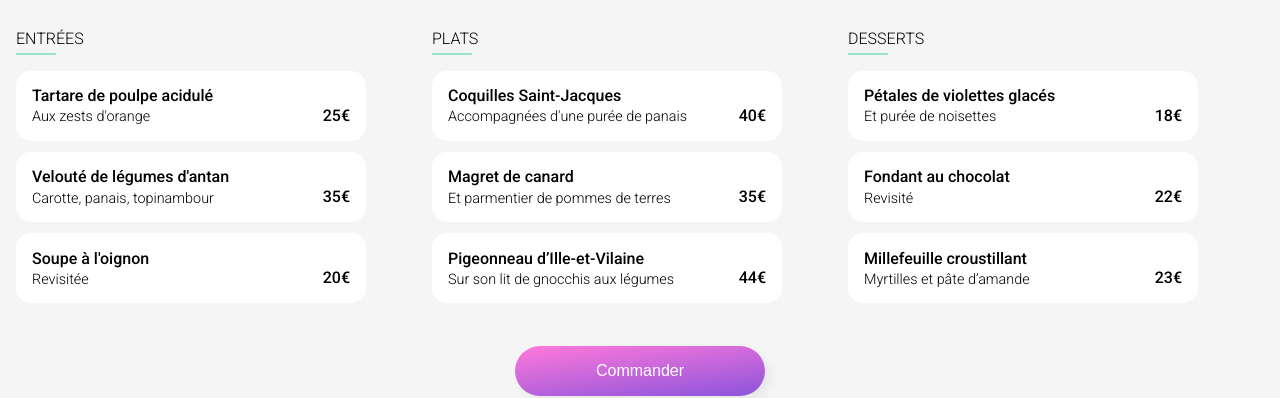
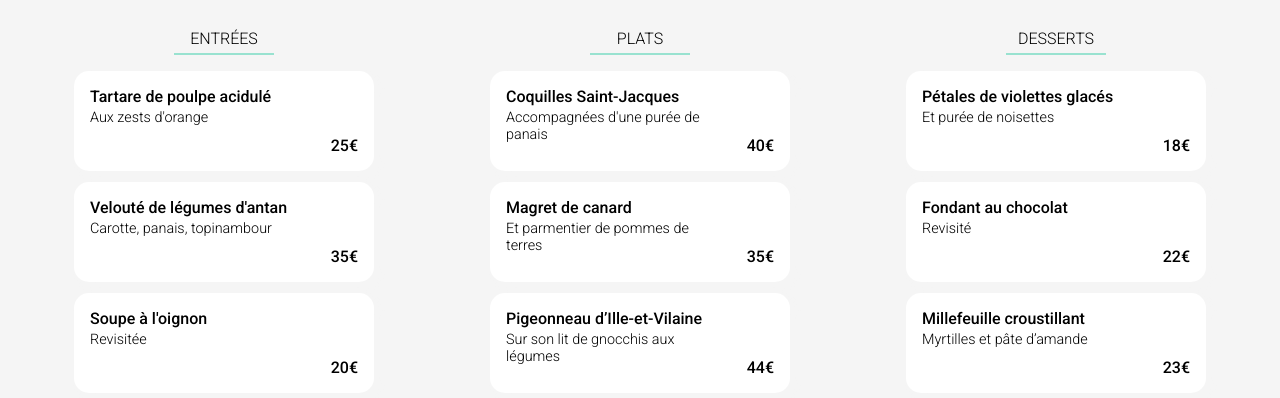
Before and after one commit to bastien-page/OC_P3_ohmyfood, a website: page html/a-la-francaise.html in a window 1280 px wide. Shown: the part 431-829 px from the top of the page. Drawn offline with Linux system fonts and the light colour scheme; a web font is replaced by a local one.

Commit message:
modif responsive Pages restaurant

```diff
--- a/sass/components/_cardmenu.scss
+++ b/sass/components/_cardmenu.scss
@@ -42,8 +42,12 @@
     }
 }
 
-@media screen and (min-width : 1100px){
+// MEDIA QUERIES
+
+@media screen and (min-width : 1000px){
     .cardmenu{
-        width: 350px;
+        align-items: flex-start;
+        width: 300px;
+        height: 100px;
 }
 }
--- a/sass/pages/_restaurant.scss
+++ b/sass/pages/_restaurant.scss
@@ -68,7 +68,7 @@
 
 // MEDIA QUERIES
 
-@media screen and (min-width : 1100px){
+@media screen and (min-width : 1000px){
     .banner img{
         height: 350px;
     }
@@ -77,5 +77,13 @@
         justify-content: space-around;
         align-items: flex-start;
     }
+    .blocmenu {
+       display: flex;
+       flex-direction: column;
+       align-items: center;
+       &__tiret {
+        width: 100px;
+        }
+    }
 
 }
```
Also changed, not shown: html/le-delice-des-sens.html (+2 -1 lines), css/style.css, 1 other file.
